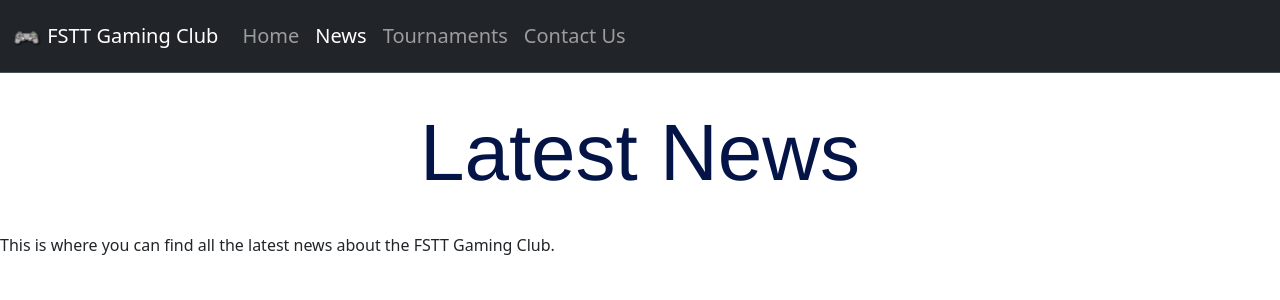
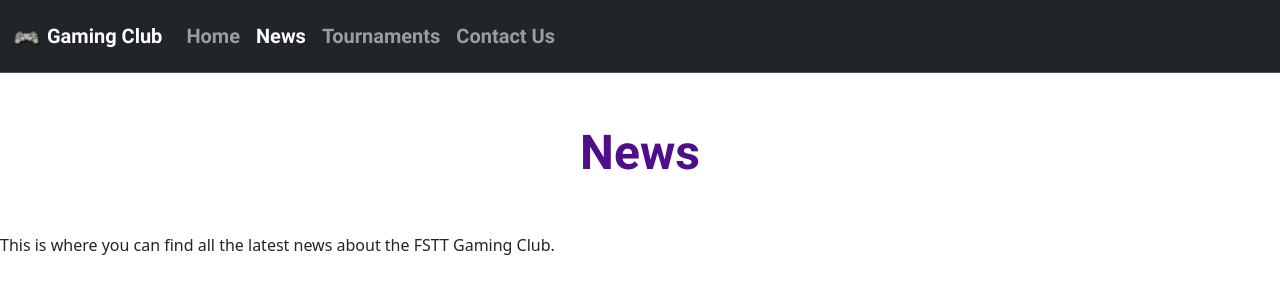
Before and after one commit to khalilh2002/GamingClub, a PHP site: page /news.html in a window 1280 px wide. Shown: the top 300 px of the page. Run offline with PHP 8.4, Linux system fonts and the light colour scheme.

Commit message:
home and title

```diff
--- a/css/style.css
+++ b/css/style.css
@@ -23,13 +23,26 @@
       "MORF" 15,
       "SHLN" 50;
 }
+.font-roboto{
+    font-family: 'roboto';
+}
 
+/*font end*/
+
+/*general*/
 .navbar {
     font-family: "roboto";
+}
+.title{
+    font-family: 'roboto';
+    font-size: 48px;
+    color: hsl(271, 80%, 30%);
+}
 
-}
-/*font end*/
-body {
+
+
+/*specific*/
+#body-index {
     background:hsl(268, 92%, 65%)
 
 }
--- a/index.html
+++ b/index.html
@@ -17,7 +17,7 @@
     <link rel="preconnect" href="https://fonts.gstatic.com" crossorigin>
     <link href="https://fonts.googleapis.com/css2?family=Honk&family=Protest+Strike&display=swap" rel="stylesheet">
 </head>
-<body>
+<body id="body-index">
     <header>
         <nav class="navbar navbar-expand-lg bg-dark  border-bottom border-body" data-bs-theme="dark">
             <div class="container-fluid">
--- a/news.html
+++ b/news.html
@@ -12,17 +12,15 @@
               }
               .newstext{
                 display: flex;
-    justify-content: center;
-    align-items: center;
-    height: 20vh;
-    font-size: 10vh;
-    margin: 0;
-    font-family: 'Gill Sans', 'Gill Sans MT', Calibri, 'Trebuchet MS', sans-serif; /* Changing font */
-                color: rgb(4, 20, 71); /* Example color */
-    font-family: 'Franklin Gothic Medium', 'Arial Narrow', Arial, sans-serif;  /* Different font for tournaments */
+                justify-content: center;
+                align-items: center;
+                height: 20vh;
+                font-size: 48px;
+                margin: 0;
 
             }
         </style>
+        <link rel="stylesheet" href="/css/style.css">
     </head>
 <body>
     <header>
@@ -30,7 +28,7 @@
             <div class="container-fluid">
                 <a href="#" class="navbar-brand">
                     <img src="img/agario.png" alt="Gaming Club" width="30" height="24">
-                    FSTT Gaming Club
+                    Gaming Club
                 </a>
                 <div class="collapse navbar-collapse navbar-brand" id="navbar001">
                     <ul class="navbar-nav mb-2 me-auto mb-lg-0 ">
@@ -53,7 +51,7 @@
         </nav>
     </header>
     <main>
-    <h1 class="newstext ">Latest News</h1>
+    <h1 class="newstext title">News</h1>
         <p>This is where you can find all the latest news about the FSTT Gaming Club.</p>
         <!-- Add your news content here -->
     </main>
--- a/tournaments.html
+++ b/tournaments.html
@@ -26,6 +26,7 @@
               padding: 10px 30px;
             }
         </style>
+        <link rel="stylesheet" href="/css/style.css">
     </head>
 <body>
 
@@ -57,7 +58,7 @@
     </nav>
 </header>
 <main >
-<h1 class="tournamenttext">Tournaments</h1>
+<h1 class="tournamenttext title">Tournaments</h1>
 <div class="row row-cols-1 row-cols-md-3 g-4 tournament-items">
     <div class="col-md-3">
       <div class="card h-100">
```
Also changed, not shown: contact.html (+7 -11 lines).
